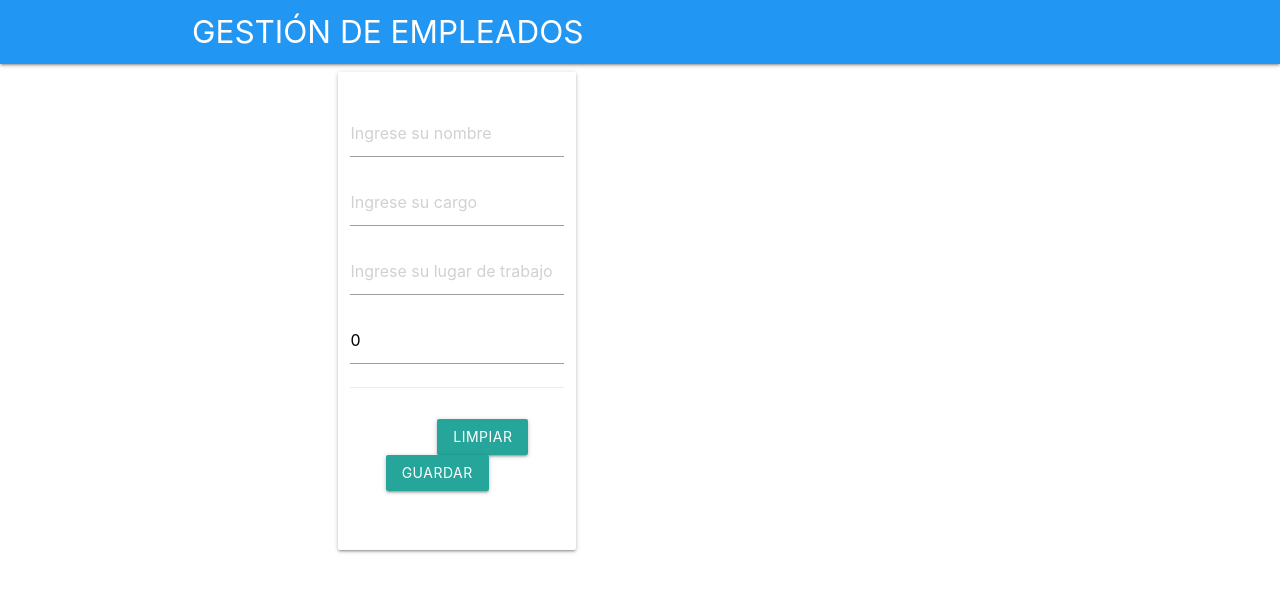
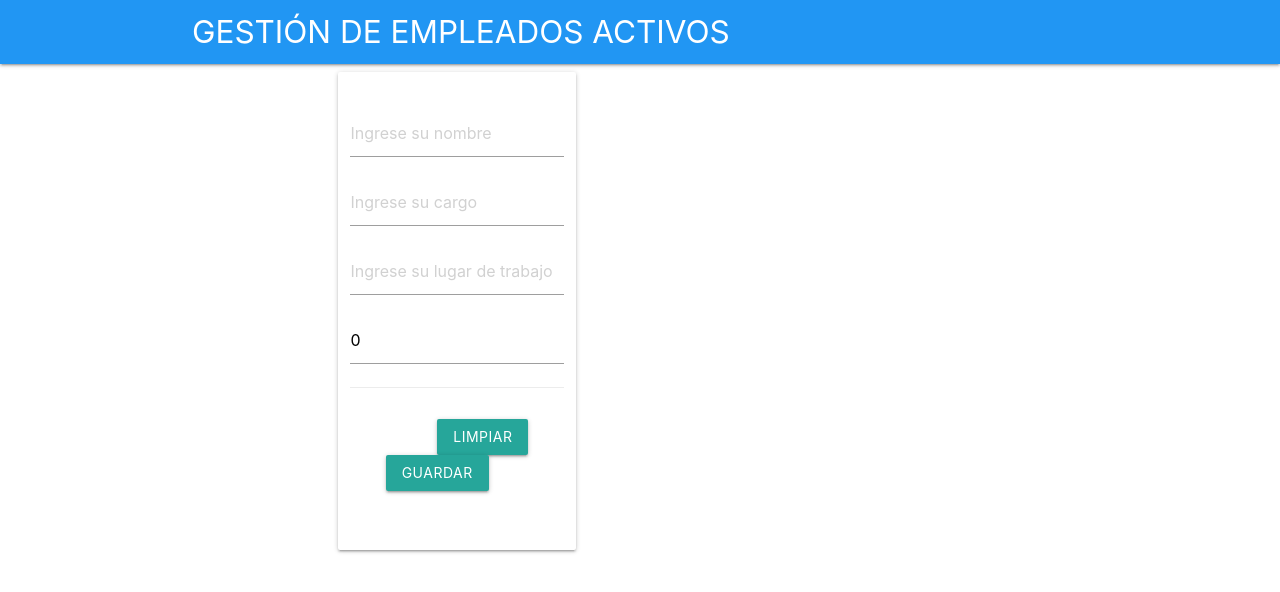
Before and after one commit to yamagovi/Api_AngularFrontend, an Angular app: page / in a window 1280 px wide. Shown: the top 592 px of the page. Built offline with nearby package versions, Linux system fonts and the light colour scheme.

Commit message:
Update app.component.html

```diff
--- a/src/app/app.component.html
+++ b/src/app/app.component.html
@@ -342,7 +342,7 @@ cierre comentario-->
 <nav class="nav-wrapper blue">
 
   <div class="container">
-    <a href="/" class="brand-logo">GESTIÓN DE EMPLEADOS</a>
+    <a href="/" class="brand-logo">GESTIÓN DE EMPLEADOS ACTIVOS</a>
   </div>
 
 </nav>
```
